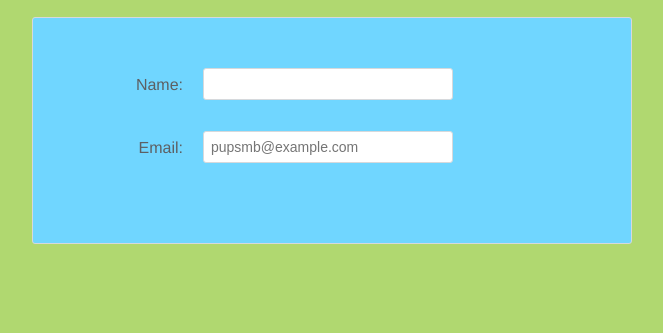
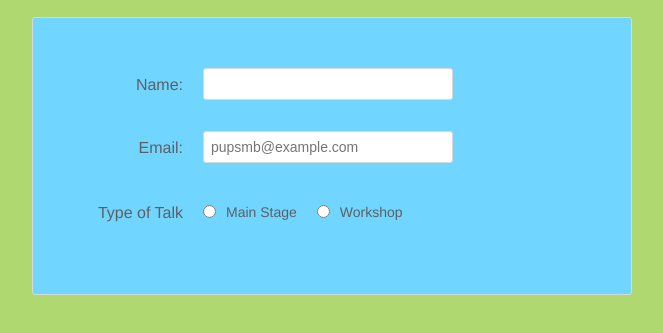
Before and after one commit to leianJoash/HTML_FORMS, a plain HTML site: page speaker-submission.html in a window 1280 px wide. Shown: the part 205-538 px from the top of the page, without its empty margins (308-971 px from the left). Drawn offline with Linux system fonts and the light colour scheme.

Commit message:
second commit

```diff
--- a/speaker-submission.html
+++ b/speaker-submission.html
@@ -1,13 +1,15 @@
 <!DOCTYPE html>
 <html lang="en">
+
 <head>
   <meta charset="UTF-8">
   <meta name="viewport" content="width=device-width, initial-scale=1.0">
   <title>Speaker Submission</title>
-  <link rel = "stylesheet" href = "styles.css">
+  <link rel="stylesheet" href="styles.css">
 </head>
+
 <body>
-  <header class = "speaker-form-header">
+  <header class="speaker-form-header">
     <h1>
       Speaker Submission
     </h1>
@@ -15,26 +17,36 @@
       <em>
         Want to speak at our fake conference? Fill out this form.
       </em>
-  </p>
+    </p>
 
 
   </header>
 
-  <form action = '' method = 'get' class = 'speaker-form'>
+  <form action='' method='get' class='speaker-form'>
 
-    <div class = 'form-row'>
+    <div class='form-row'>
 
-      <label for = 'full-name'>Name: </label>
-      <input id = 'full-name' name = 'full-name' type = 'text' />
+      <label for='full-name'>Name: </label>
+      <input id='full-name' name='full-name' type='text' />
     </div>
 
-    <div class = 'form-row'>
-      <label for = 'email'>Email: </label>
-      <input id = 'email' name = 'email' type = 'email' placeholder="pupsmb@example.com" />
+    <div class='form-row'>
+      <label for='email'>Email: </label>
+      <input id='email' name='email' type='email' placeholder="pupsmb@example.com" />
     </div>
+
+    <fieldset class="legacy-form-row">
+      <legend>Type of Talk</legend>
+      <input type="radio" value="main stage" id="talk-type-1" name="talk-type">
+      <label for="talk-type-1" class="radio-label">Main Stage</label>
+
+      <input type="radio" value="workshop" id="talk-type-2" name="talk-type">
+      <label for="talk-type-2" class="radio-label">Workshop</label>
+    </fieldset>
   </form>
 
 
 
 </body>
+
 </html>
--- a/styles.css
+++ b/styles.css
@@ -1,13 +1,11 @@
-*
-{
+* {
   margin: 0;
   padding: 0;
   box-sizing: border-box;
 }
 
 
-body
-{
+body {
   color: #5D6063;
   background-color: rgb(176, 216, 112);
   font-family: "Helvetica", "Arial", sans-serif;
@@ -19,8 +17,7 @@ body
   align-items: center;
 }
 
-.speaker-form-header
-{
+.speaker-form-header {
   text-align: center;
   background-color: #F6F7F8;
   border: 1px solid #D6D9DC;
@@ -31,14 +28,12 @@ body
   padding: 50px;
 }
 
-.speaker-form-header h1
-{
+.speaker-form-header h1 {
   font-size: 30px;
   margin-bottom: 20px;
 }
 
-.speaker-form
-{
+.speaker-form {
   background-color: rgb(112, 214, 255);
   border: 1px solid #D6D9DC;
   border-radius: 3px;
@@ -48,8 +43,7 @@ body
   margin: 0 0 40px 0;
 }
 
-.form-row
-{
+.form-row {
   margin-bottom: 40px;
   display: flex;
   justify-content: flex-start;
@@ -57,9 +51,8 @@ body
   flex-wrap: wrap;
 }
 
-.form-row input[type = 'text'],
-.form-row input[type = 'email']
-{
+.form-row input[type='text'],
+.form-row input[type='email'] {
   background-color: #FFFFFF;
   border: 1px solid #D6D9DC;
   border-radius: 3px;
@@ -68,43 +61,114 @@ body
   font-size: 14px;
 }
 
-.form-row label
-{
+.form-row label {
   margin-bottom: 15px;
 }
 
-.form-row input[type = 'text']:invalid,
-.form-row input[type = 'email']:invalid
-{
+.form-row input[type='text']:invalid,
+.form-row input[type='email']:invalid {
   border: 1px solid #6a5cd5;
   color: #73eadc;
   box-shadow: none;
 }
-@media only screen and (min-width: 700px)
-{
+
+@media only screen and (min-width: 700px) {
+
   .speaker-form-header,
-  .speaker-form
-  {
+  .speaker-form {
     width: 600px;
   }
-  .form-row{
+
+  .form-row {
     flex-direction: row;
-    align-items: flex-start; /* to avoid stretching */
+    align-items: flex-start;
+    /* to avoid stretching */
     margin-bottom: 20px;
     height: initial;
   }
-  .form-row input[type = 'text'],
-  .form-row input[type = 'email'],
+
+  .form-row input[type='text'],
+  .form-row input[type='email'],
   .form-row select,
-  .form-row textarea
-  {
+  .form-row textarea {
     width: 250px;
     height: initial;
   }
+
   .form-row label {
     text-align: right;
     width: 120px;
     margin-top: 7px;
     padding-right: 20px;
   }
+
+  .legacy-form-row {
+    border: none;
+    margin-bottom: 40px;
+    margin-top: 30px;
+  }
+
+  .legacy-form-row legend {
+    margin-bottom: 10px;
+  }
+
+  .legacy-form-row .radio-label {
+    display: block;
+    font-size: 14px;
+    padding: 0 20px 0 10px;
+  }
+
+  .legacy-form-row input[type="radio"] {
+    margin-top: 2px;
+  }
+
+  .legacy-form-row .radio-label,
+  .legacy-form-row input[type="radio"] {
+    float: left;
+  }
+
+  @media only screen and (min-width: 700px) {
+
+    .speaker-form-header,
+    .speaker-form {
+      width: 600px;
+    }
+
+    .form-row {
+      flex-direction: row;
+      align-items: flex-start;
+      margin-bottom: 20px;
+      height: initial;
+    }
+
+    .form-row input[type="text"],
+    .form-row input[type="email"],
+    .form-row select,
+    .form-row textarea {
+      width: 250px;
+      height: initial;
+    }
+
+    .form-row label {
+      text-align: right;
+      width: 120px;
+      margin-top: 7px;
+      padding-right: 20px;
+    }
+
+    .legacy-form-row {
+      margin-bottom: 10px;
+    }
+
+    .legacy-form-row legend {
+      width: 120px;
+      text-align: right;
+      align-items: flex-start;
+      padding-right: 20px;
+    }
+
+    .legacy-form-row legend {
+      float: left;
+    }
+  }
 }
```
Also changed, not shown: index.html (+5 -2 lines).
